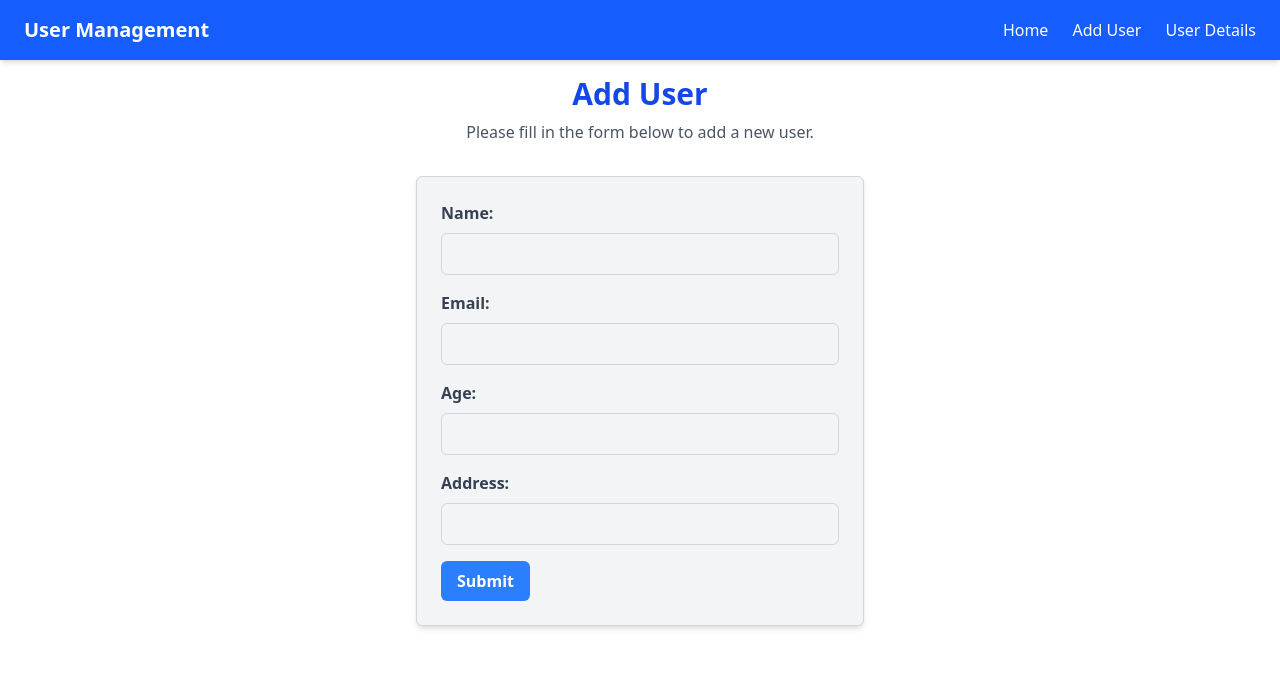
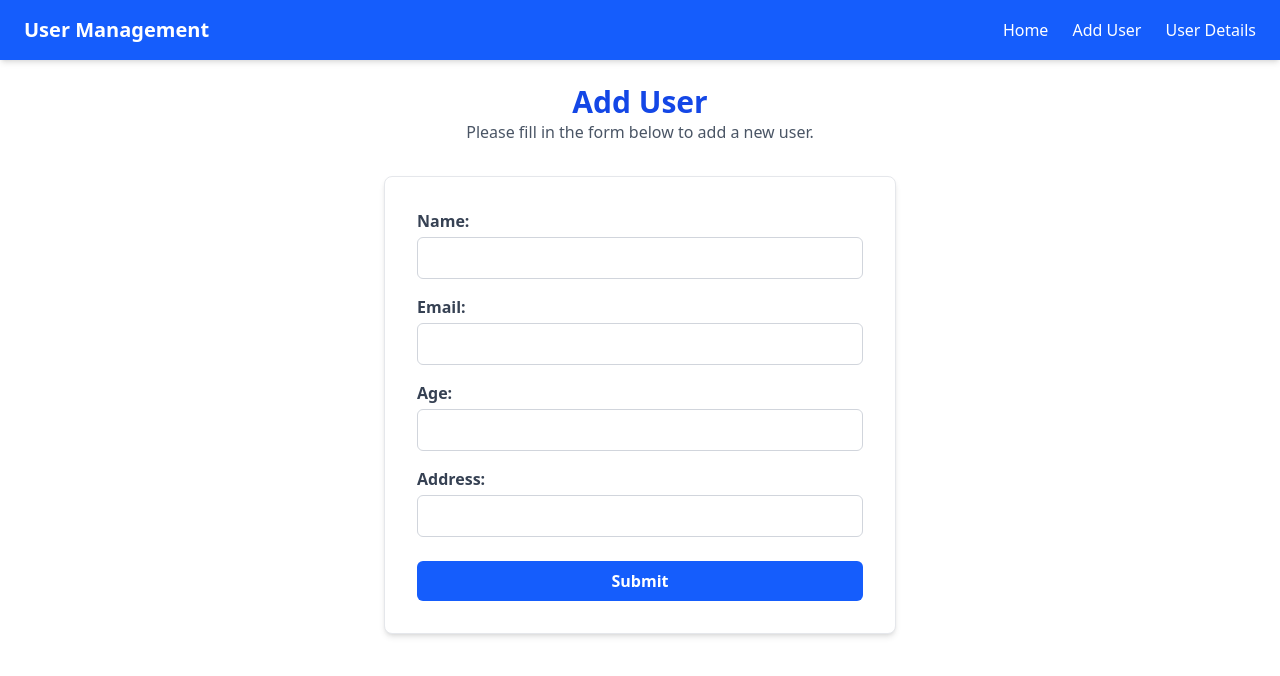
Before and after one commit to Yasintha8/user-management-system, a React (Vite) app in the folder frontend/: page /add-user in a window 1280 px wide. Shown: the top 676 px of the page. Built offline with nearby package versions, Linux system fonts and the light colour scheme; the HTML template or start-up script is replaced by a standard one.

Commit message:
update styles in addUser

```diff
--- a/frontend/src/components/adduser.jsx
+++ b/frontend/src/components/adduser.jsx
@@ -29,55 +29,84 @@ const Adduser = () => {
     }
 
   return (
-    <div>
-        <h1 className="text-3xl font-bold text-center text-blue-700 mb-2 mt-4">Add User</h1>
-        <p className="text-center text-gray-600 mb-8">Please fill in the form below to add a new user.</p>
-      <form onSubmit={onsubmit} className="max-w-md mx-auto bg-gray-100 p-6 rounded-md border border-gray-300 shadow-md">
+    <div className="px-4 sm:px-6 lg:px-8">
+    <h1 className="text-2xl sm:text-3xl font-bold text-center text-blue-700 mt-6">Add User</h1>
+    <p className="text-center text-gray-600 mb-6 sm:mb-8">Please fill in the form below to add a new user.</p>
+
+    <form
+      onSubmit={onsubmit}
+      className="w-full max-w-lg mx-auto bg-white p-6 sm:p-8 rounded-lg border border-gray-200 shadow-md"
+    >
+      {/* Name */}
       <div className="mb-4">
-          <label htmlFor="name" className="block text-gray-700 font-bold mb-2">Name:</label>
+        <label htmlFor="name" className="block text-gray-700 font-semibold mb-1">
+          Name:
+        </label>
         <input
           type="text"
           id="name"
           required
           value={name}
           onChange={(e) => setName(e.target.value)}
-            className="w-full px-4 py-2 border border-gray-300 rounded-md" />
+          className="w-full px-3 py-2 border border-gray-300 rounded-md focus:outline-none focus:ring-2 focus:ring-blue-400"
+        />
       </div>
+
+      {/* Email */}
       <div className="mb-4">
-          <label htmlFor="email" className="block text-gray-700 font-bold mb-2">Email:</label>
+        <label htmlFor="email" className="block text-gray-700 font-semibold mb-1">
+          Email:
+        </label>
         <input
           type="email"
           id="email"
           required
           value={email}
           onChange={(e) => setEmail(e.target.value)}
-            className="w-full px-4 py-2 border border-gray-300 rounded-md" />
+          className="w-full px-3 py-2 border border-gray-300 rounded-md focus:outline-none focus:ring-2 focus:ring-blue-400"
+        />
       </div>
+
+      {/* Age */}
       <div className="mb-4">
-          <label htmlFor="age" className="block text-gray-700 font-bold mb-2">Age:</label>
+        <label htmlFor="age" className="block text-gray-700 font-semibold mb-1">
+          Age:
+        </label>
         <input
           type="number"
           id="age"
           required
           value={age}
           onChange={(e) => setAge(e.target.value)}
-            className="w-full px-4 py-2 border border-gray-300 rounded-md" />
+          className="w-full px-3 py-2 border border-gray-300 rounded-md focus:outline-none focus:ring-2 focus:ring-blue-400"
+        />
       </div>
-        <div className="mb-4">
-          <label htmlFor="address" className="block text-gray-700 font-bold mb-2">Address:</label>
+
+      {/* Address */}
+      <div className="mb-6">
+        <label htmlFor="address" className="block text-gray-700 font-semibold mb-1">
+          Address:
+        </label>
         <input
           type="text"
           id="address"
           required
           value={address}
           onChange={(e) => setAddress(e.target.value)}
-            className="w-full px-4 py-2 border border-gray-300 rounded-md" />
+          className="w-full px-3 py-2 border border-gray-300 rounded-md focus:outline-none focus:ring-2 focus:ring-blue-400"
+        />
       </div>
+
+      {/* Submit */}
       <button
         type="submit"
-          className="bg-blue-500 hover:bg-blue-600 text-white font-bold py-2 px-4 rounded-md cursor-pointer">Submit</button>
+        className="w-full bg-blue-600 hover:bg-blue-700 text-white font-semibold py-2 rounded-md transition duration-200 cursor-pointer"
+      >
+        Submit
+      </button>
     </form>
 </div>
+
   )
 }
 
--- /dev/null
+++ b/frontend/src/components/updateUser.jsx
@@ -0,0 +1,19 @@
+import axios from "axios";
+import { useState, useEffect } from "react";
+import { useNavigate } from "react-router-dom";
+import { toast } from "react-hot-toast";
+
+const UpdateUser = () => {
+
+
+
+
+
+  return (
+    <div>
+      <h1 className="text-3xl font-bold text-center text-blue-700 mb-2">Update User</h1>
+    </div>
+  )
+}
+
+export default UpdateUser
```
Lines whose indentation alone changed are shown as unchanged.
